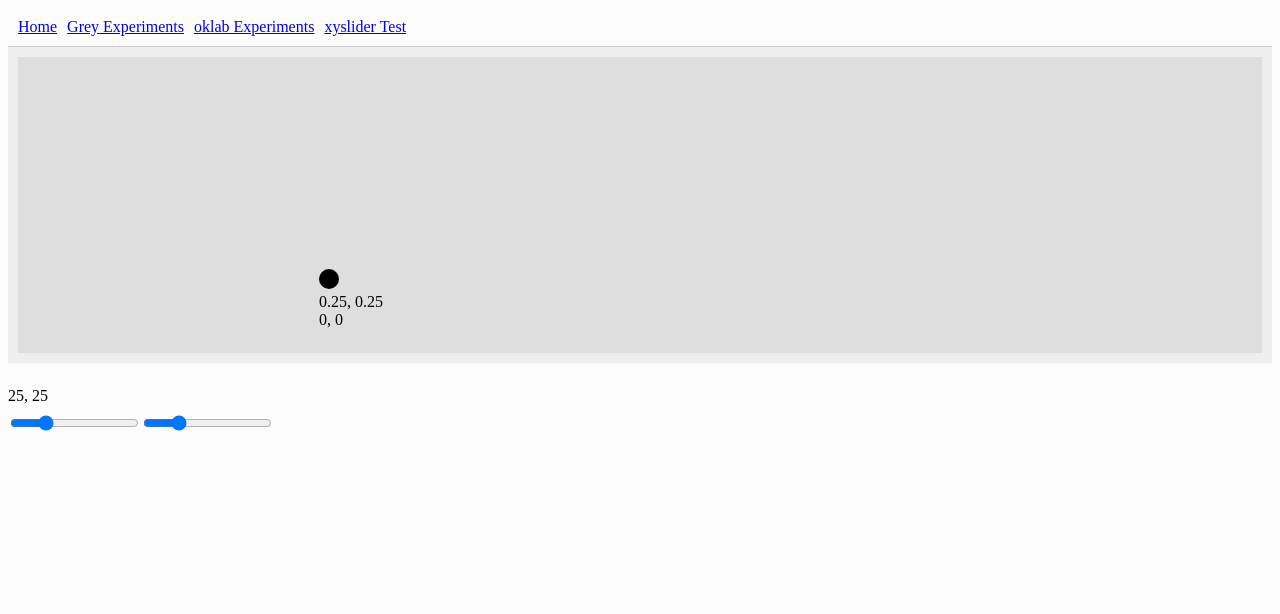
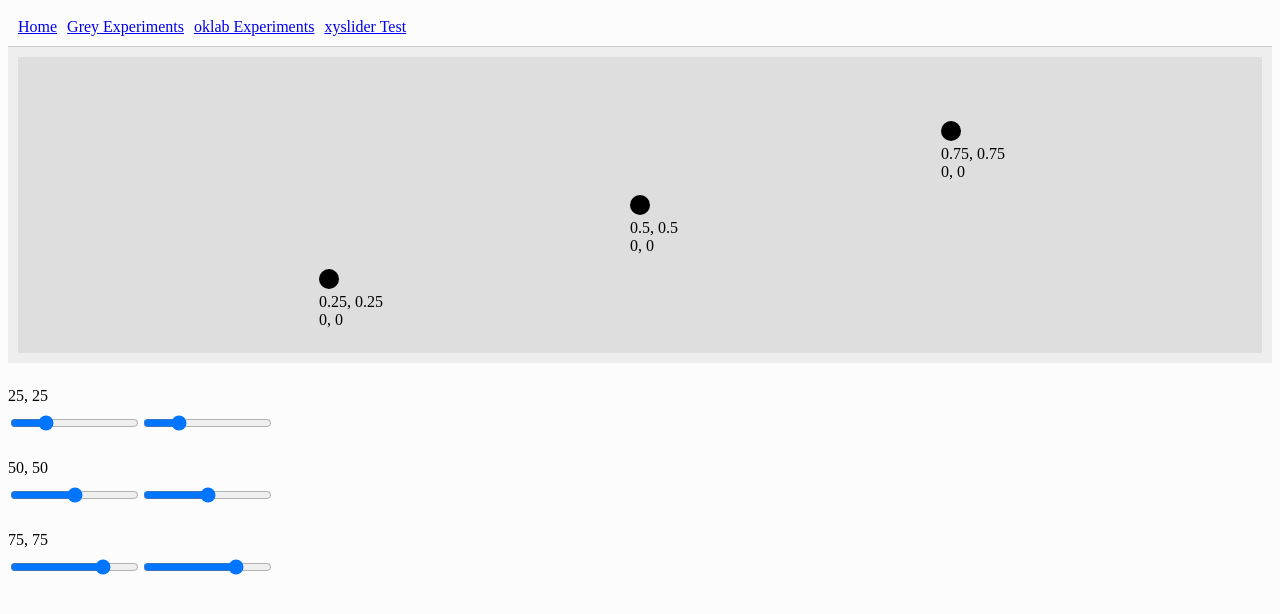
Before and after one commit to spctrm404/okpalette-web, a React (Vite) app: page /xyslider-test in a window 1280 px wide. Shown: the top 614 px of the page. Built offline with nearby package versions, Linux system fonts and the light colour scheme.

Commit message:
SUC: XYSlider except touch is complete; need to redesign constraint;

```diff
--- a/src/pages/XYSliderTest/XYSliderTest.tsx
+++ b/src/pages/XYSliderTest/XYSliderTest.tsx
@@ -5,11 +5,23 @@ import { useState } from "react";
 const XYSliderTest = () => {
   const [value, setValue] = useState([
     { x: 25, y: 25 },
-    // { x: 50, y: 50 },
-    // { x: 75, y: 75 },
+    { x: 50, y: 50 },
+    { x: 75, y: 75 },
   ]);
 
   const constraints = [
+    (pos: Dim2D): Dim2D => {
+      let { x, y } = { ...pos };
+      y = x;
+      return { x, y };
+    },
+    (pos: Dim2D): Dim2D => {
+      let { x, y } = { ...pos };
+      if (x < value[0].x / 100.0) x = value[0].x / 100.0;
+      if (x > value[2].x / 100.0) x = value[2].x / 100.0;
+      y = x;
+      return { x, y };
+    },
     (pos: Dim2D): Dim2D => {
       let { x, y } = { ...pos };
       y = x;
```
